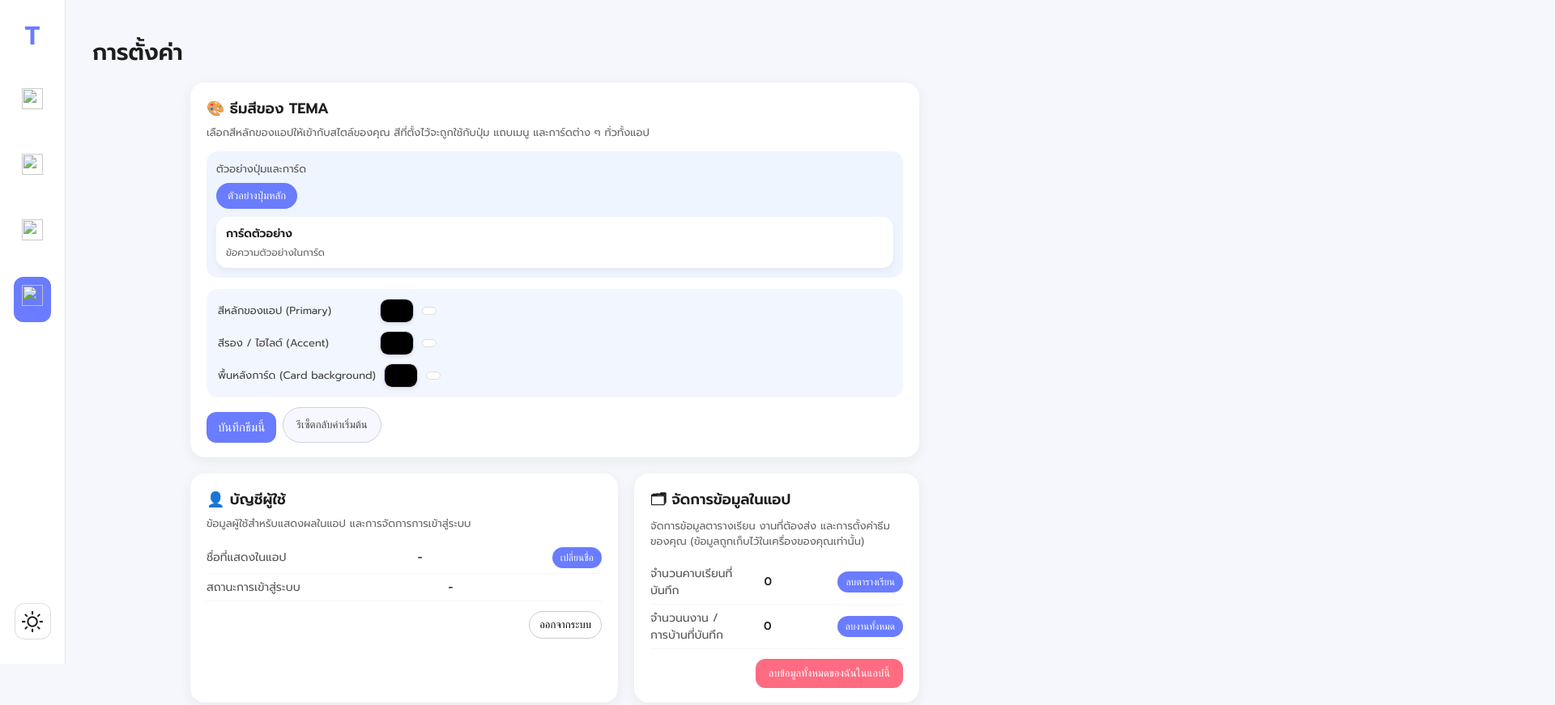
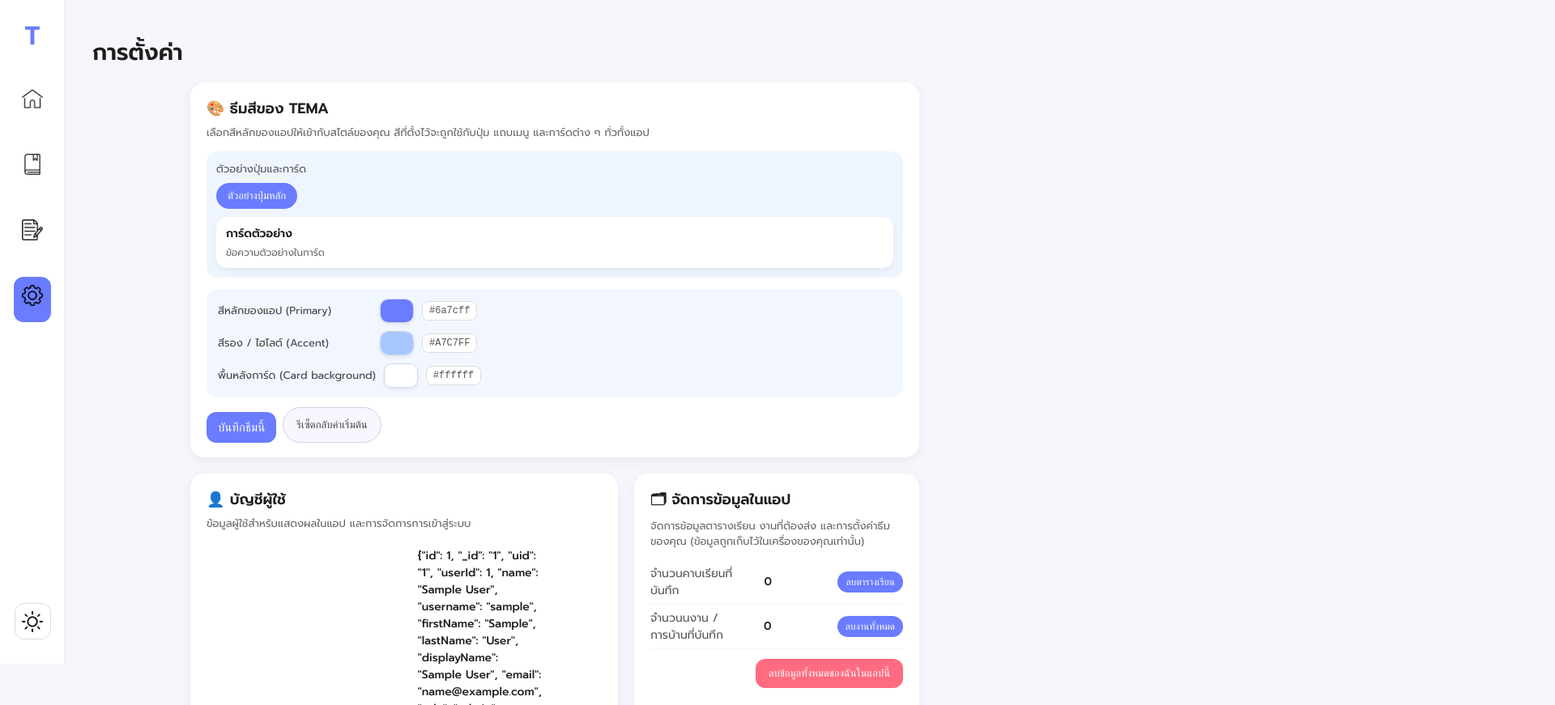
Before and after one commit to fel2972/Tema, a plain HTML site: page settings.html in a window 1280 px wide. Shown: the top 871 px of the page at 81% size, 1920 px wide, since content can reach past the window. Drawn offline with Linux system fonts and the light colour scheme; files that its build step writes are made by us from their sources; sample sign-in values are in the browser's storage; files whose address does not match are found by name.

Commit message:
Update settings.html

```diff
--- a/settings.html
+++ b/settings.html
@@ -5,7 +5,7 @@
     <meta name="viewport" content="width=device-width, initial-scale=1.0">
     <title>TEMA</title>
 
-    <link rel="stylesheet" href="css/styles.css">
+    <link rel="stylesheet" href="styles.css">
     <link href="https://fonts.googleapis.com/css2?family=Prompt:wght@300;400;500;600&display=swap" rel="stylesheet">
     <style>
         /* ============================
@@ -310,19 +310,19 @@ body.dark .btn-reset:hover {
     <nav class="sidebar-menu">
 
         <a href="dashboard.html" class="menu-item" title="Dashboard">
-            <img src="images/home.png" class="menu-icon">
+            <img src="home.png" class="menu-icon">
         </a>
 
         <a href="schedule.html" class="menu-item" title="ตารางเรียน">
-            <img src="images/agenda.png" class="menu-icon">
+            <img src="agenda.png" class="menu-icon">
         </a>
 
         <a href="tasks.html" class="menu-item" title="งานที่ต้องส่ง">
-            <img src="images/notes.png" class="menu-icon">
+            <img src="notes.png" class="menu-icon">
         </a>
 
         <a href="settings.html" class="menu-item active" title="ตั้งค่า">
-            <img src="images/settings.png" class="menu-icon">
+            <img src="settings.png" class="menu-icon">
         </a>
 
     </nav>
@@ -438,9 +438,9 @@ body.dark .btn-reset:hover {
     </div>
 </main>
 
-<script src="js/auth.js"></script>
-<script src="js/theme.js"></script>
-<script src="js/themeSettings.js"></script>
+<script src="auth.js"></script>
+<script src="theme.js"></script>
+<script src="themeSettings.js"></script>
 
 <script>
 // JS ปุ่มเมนูซ่อน/โชว์ sidebar บนมือถือ (เหมือนหน้าอื่น)
```
